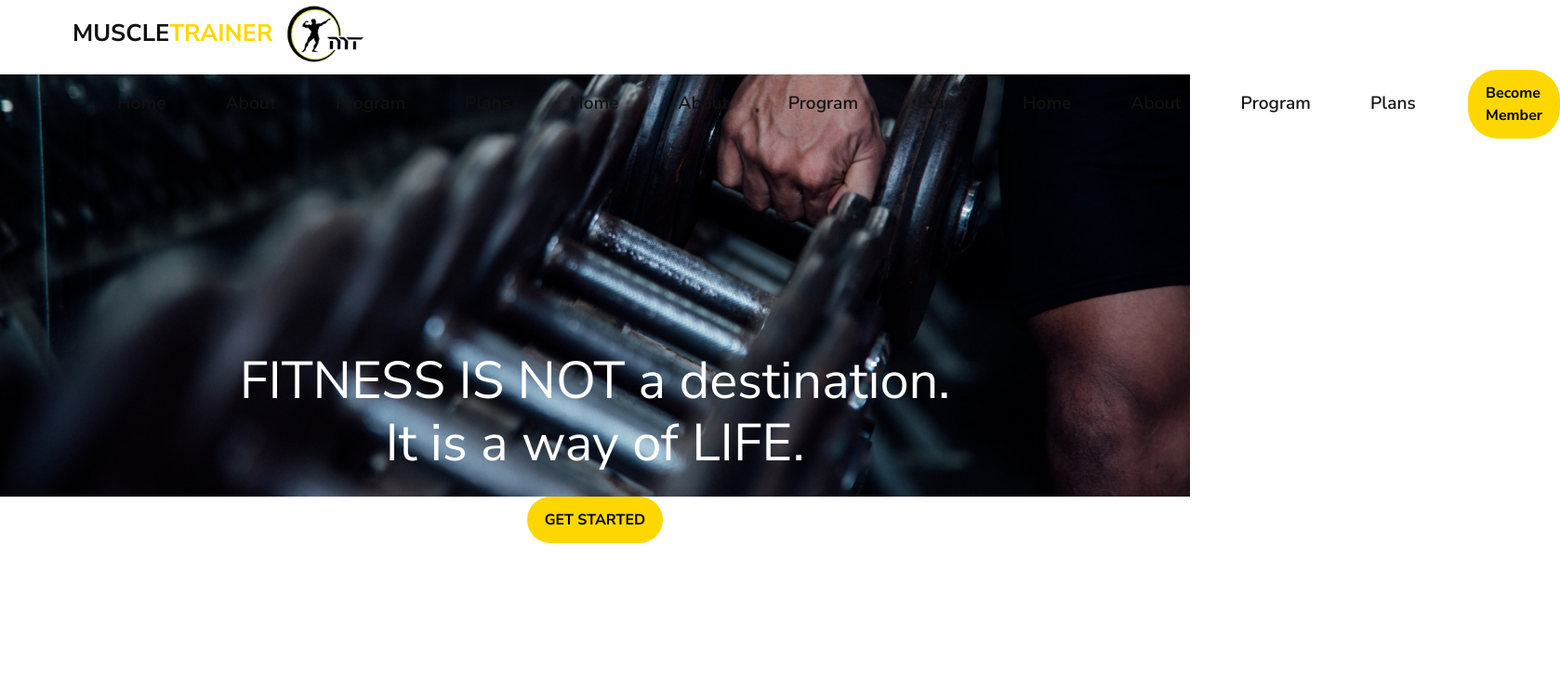
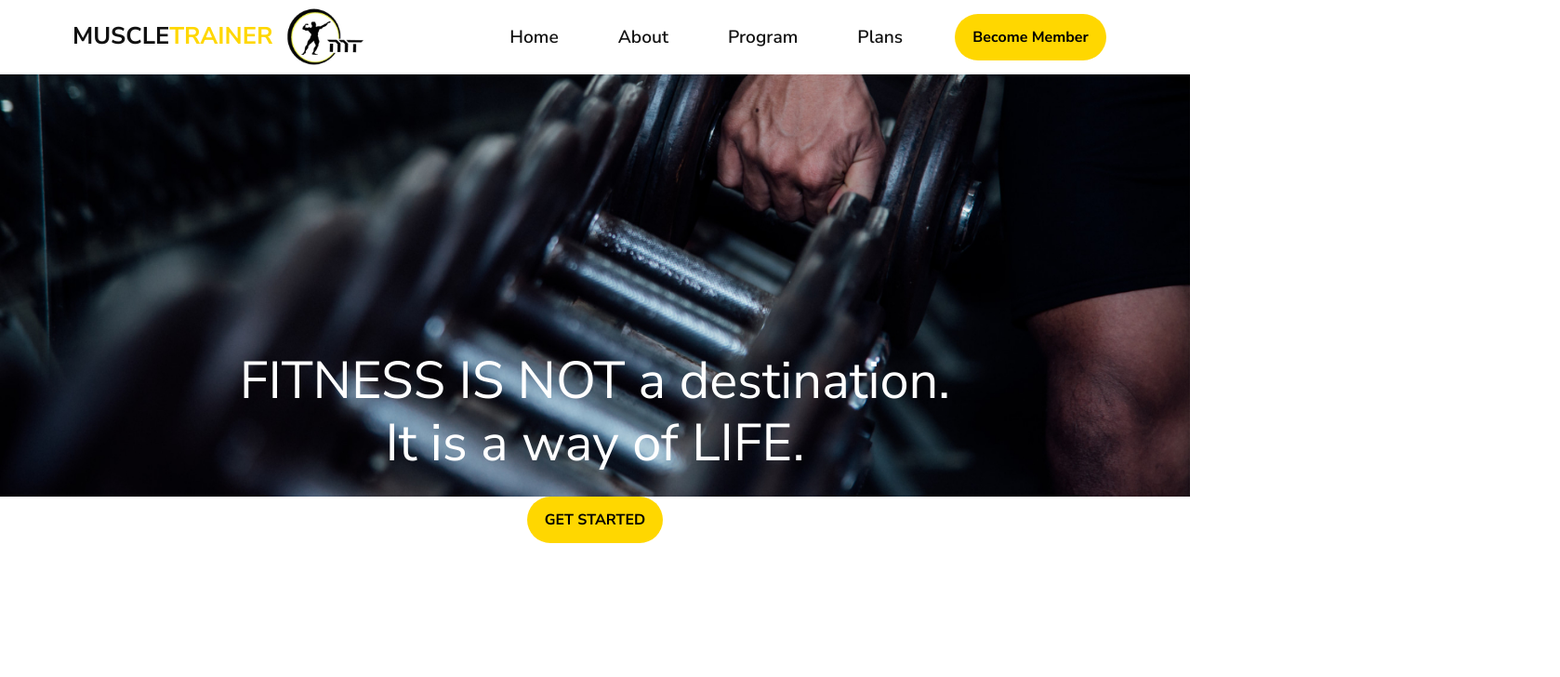
Before and after one commit to Venkatesh9677/projectmt, a React (Create React App) app: page / in a window 1280 px wide. Shown: the top 728 px of the page at 93% size, 1678 px wide, since content can reach past the window. Built offline with nearby package versions, Linux system fonts and the light colour scheme.

Commit message:
demo checked

```diff
--- a/src/components/Teader.js
+++ b/src/components/Teader.js
@@ -20,19 +20,8 @@ const Teader = () => {
          <li className="nav-item"><a href="#program" className="nav-link"onClick={()=> setShow(!show)}>Program</a></li>
          <li className="nav-item"><a href="#pricing" className="nav-link"onClick={()=> setShow(!show)}>Plans</a></li>
 
-         <li className="nav-item"><a href="#home" className="nav-link"onClick={()=> setShow(!show)}>Home</a></li>
-         <li className="nav-item"><a href="#about" className="nav-link"onClick={()=> setShow(!show)}>About</a></li>
-         <li className="nav-item"><a href="#program" className="nav-link"onClick={()=> setShow(!show)}>Program</a></li>
-         <li className="nav-item"><a href="#pricing" className="nav-link"onClick={()=> setShow(!show)}>Plans</a></li>
 
-         <li className="nav-item"><a href="#home" className="nav-link"onClick={()=> setShow(!show)}>Home</a></li>
-         <li className="nav-item"><a href="#about" className="nav-link"onClick={()=> setShow(!show)}>About</a></li>
-         <li className="nav-item"><a href="#program" className="nav-link"onClick={()=> setShow(!show)}>Program</a></li>
-         <li className="nav-item"><a href="#pricing" className="nav-link"onClick={()=> setShow(!show)}>Plans</a></li>
-
-
-
-    <div className="nav-close" id="nav-close" onClick={()=> setShow(!show)}><i className="ri-close-line nav-close"></i>
+      <div className="nav-close" id="nav-close" onClick={()=> setShow(!show)}><i className="ri-close-line nav-close"></i>
           </div>
 
   </ul><a href="#program" className="nav-button">Become Member</a></div>
```
